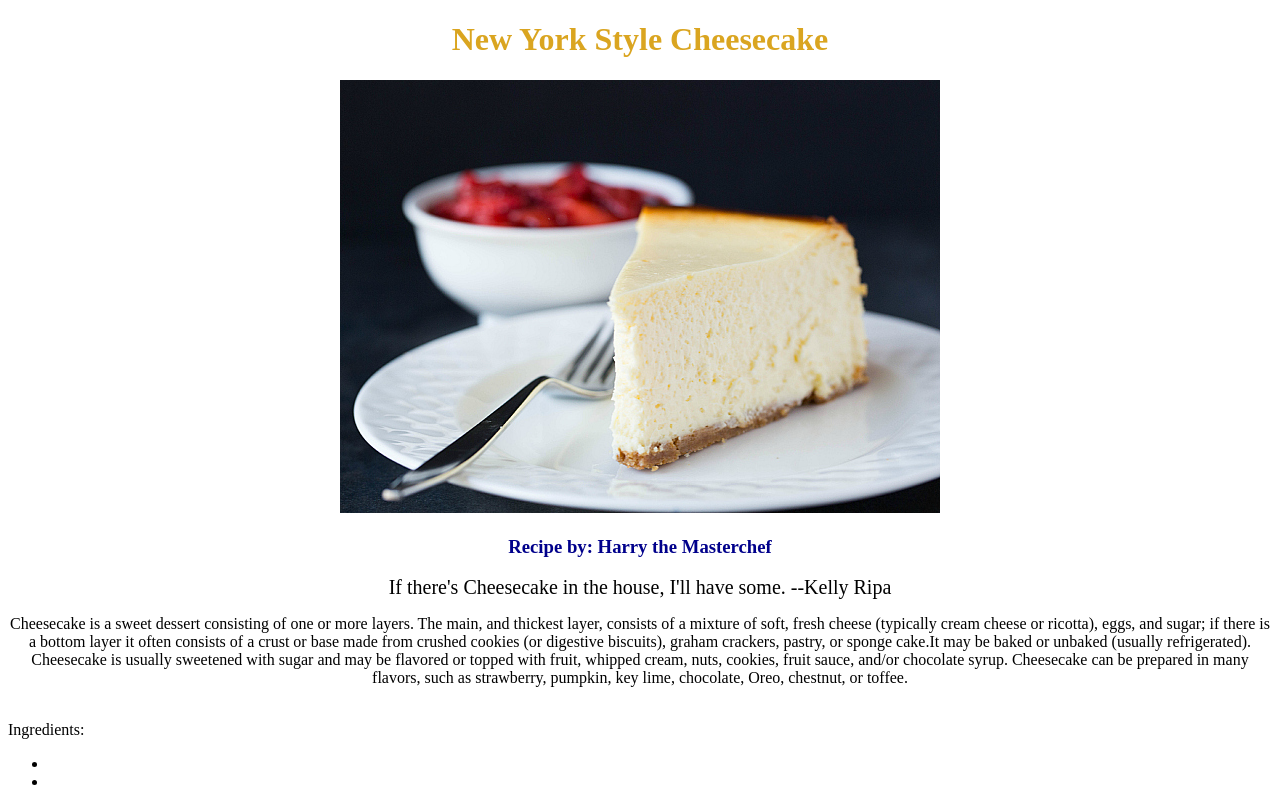
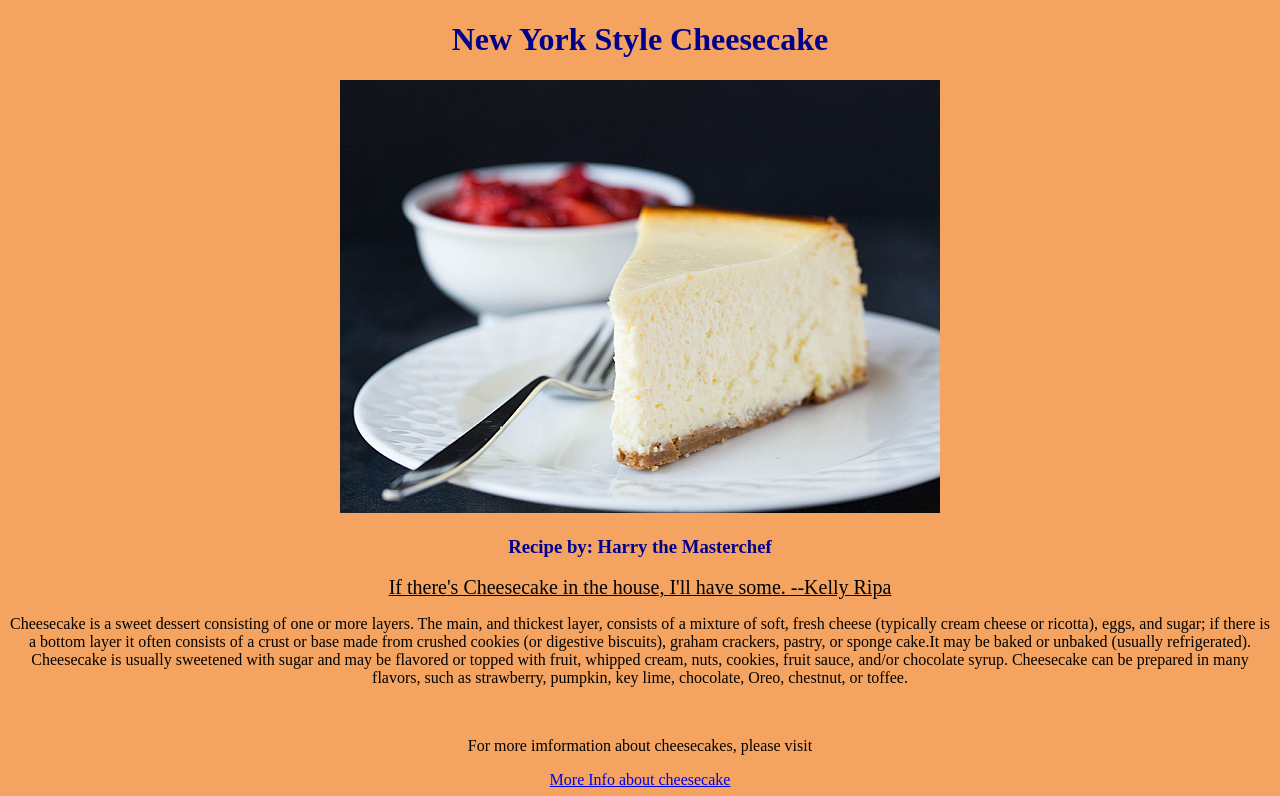
Before and after one commit to HarryChen-/HarryChen-.github.io, a plain HTML site: page recipe.html in a window 1280 px wide. Shown: the top 796 px of the page. Drawn offline with Linux system fonts and the light colour scheme.

Commit message:
New Cheesecake

```diff
--- a/recipe.html
+++ b/recipe.html
@@ -5,16 +5,20 @@
     <title>Recipe for Cheesecake</title>
     <style>
         #name{color:darkblue}
-        #title{color: goldenrod}
+        #title{color: darkblue}
         #quote{font-size: 20px; border-color: black}
+        body{background-color: sandybrown}
     </style>
 </head>
 <h1 id="title"><center>New York Style Cheesecake</center></h1>
 <body>
     <center><img src="img/new-york-cheesecake-25-600.jpg" alt=""></center>
     <center><h3 id="name">Recipe by: Harry the Masterchef</h3></center>
-    <center><quote id="quote">If there's Cheesecake in the house, I'll have some. --Kelly Ripa</quote></center>
+    <u><center><quote id="quote">If there's Cheesecake in the house, I'll have some. --Kelly Ripa</quote></center></u>
     <center><p>Cheesecake is a sweet dessert consisting of one or more layers. The main, and thickest layer, consists of a mixture of soft, fresh cheese (typically cream cheese or ricotta), eggs, and sugar; if there is a bottom layer it often consists of a crust or base made from crushed cookies (or digestive biscuits), graham crackers, pastry, or sponge cake.It may be baked or unbaked (usually refrigerated). Cheesecake is usually sweetened with sugar and may be flavored or topped with fruit, whipped cream, nuts, cookies, fruit sauce, and/or chocolate syrup. Cheesecake can be prepared in many flavors, such as strawberry, pumpkin, key lime, chocolate, Oreo, chestnut, or toffee.</p></center>
+    <br><center><p>For more imformation about cheesecakes, please visit</p></center>
+    <center><a href="https://en.wikipedia.org/wiki/Cheesecake" target="_blank">More Info about cheesecake</a>
+    </center>
     <br>Ingredients:
        <ul>
         <li></li>
```
